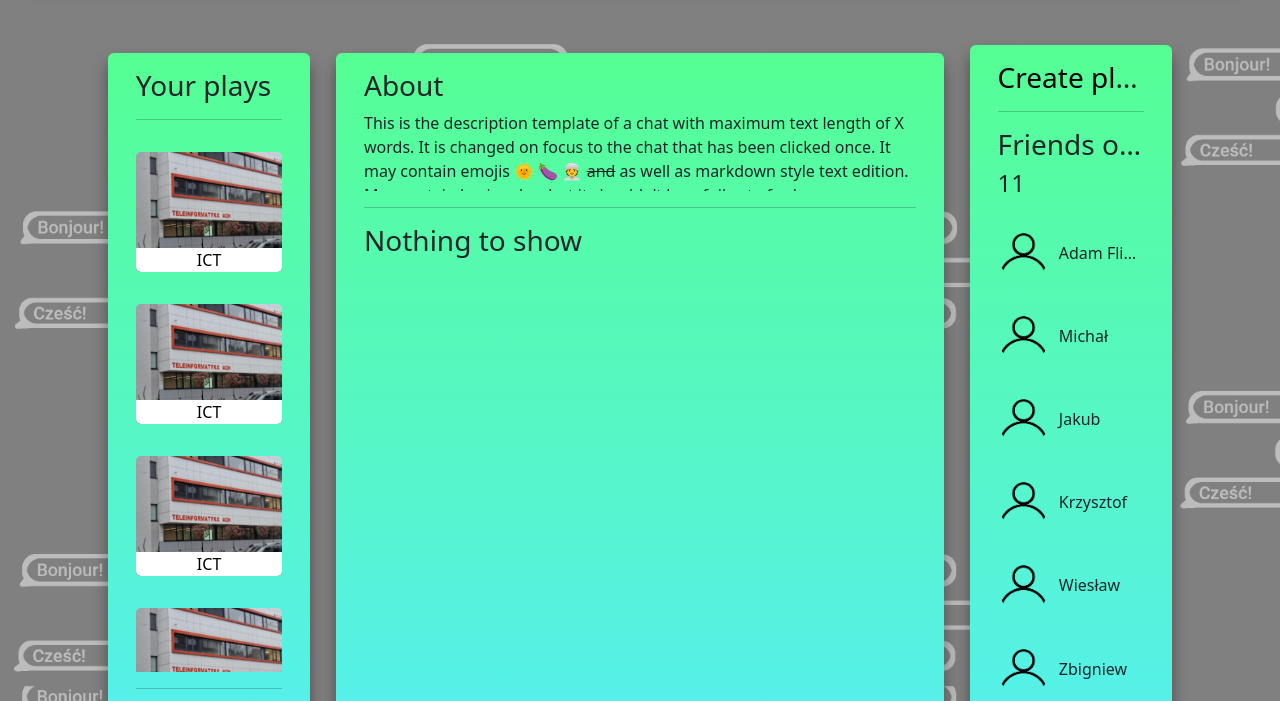
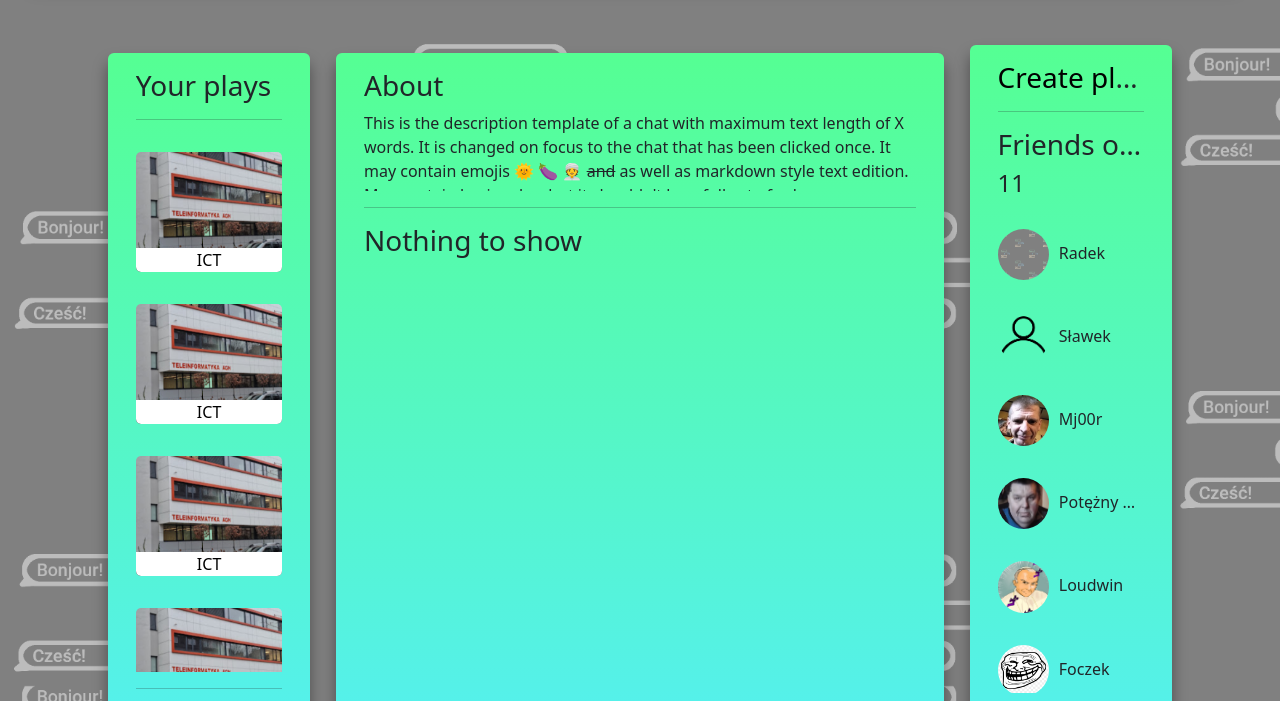
Before and after one commit to LeMeTwo/WWW2022, a website: page MainPage.html in a window 1280 px wide. Shown: the part 115-816 px from the top of the page. Drawn offline with nearby package versions, Linux system fonts and the light colour scheme.

Commit message:
Gaming design

```diff
--- a/MainPage.html
+++ b/MainPage.html
@@ -162,37 +162,37 @@
                     <div class="friends-list">
                         <div class="list-group">
                             <a class="list-group-item count" href="PrivateRoom.html">
-                                <img class="profile-pic" src="profile_pics_db/student_0.png" alt="profile pic here">Adam Flinta
+                                <img class="profile-pic" src="backgrounds_db/pattern_background.png" alt="profile pic here">Radek
                             </a>
                             <a class="list-group-item count" href="PrivateRoom.html">
-                                <img class="profile-pic" src="profile_pics_db/student_0.png" alt="profile pic here">Michał
+                                <img class="profile-pic" src="icons_db/Account.png" alt="profile pic here">Sławek
                             </a>
                             <a class="list-group-item count" href="PrivateRoom.html">
-                                <img class="profile-pic" src="profile_pics_db/student_0.png" alt="profile pic here">Jakub
+                                <img class="profile-pic" src="profile_pics_db/pic_1.png" alt="profile pic here">Mj00r
                             </a>
                             <a class="list-group-item count" href="PrivateRoom.html">
-                                <img class="profile-pic" src="profile_pics_db/student_0.png" alt="profile pic here">Krzysztof
+                                <img class="profile-pic" src="profile_pics_db/pic_2.png" alt="profile pic here">Potężny Warmianin
                             </a>
                             <a class="list-group-item count" href="PrivateRoom.html">
-                                <img class="profile-pic" src="profile_pics_db/student_0.png" alt="profile pic here">Wiesław
+                                <img class="profile-pic" src="profile_pics_db/pic_3.png" alt="profile pic here">Loudwin
                             </a>
                             <a class="list-group-item count" href="PrivateRoom.html">
-                                <img class="profile-pic" src="profile_pics_db/student_0.png" alt="profile pic here">Zbigniew
+                                <img class="profile-pic" src="profile_pics_db/pic_4.png" alt="profile pic here">Foczek
                             </a>
                             <a class="list-group-item count" href="PrivateRoom.html">
-                                <img class="profile-pic" src="profile_pics_db/student_0.png" alt="profile pic here">Artur
+                                <img class="profile-pic" src="profile_pics_db/pic_5.png" alt="profile pic here">Adam Flinta
                             </a>
                             <a class="list-group-item count" href="PrivateRoom.html">
-                                <img class="profile-pic" src="profile_pics_db/student_0.png" alt="profile pic here">Piotr
+                                <img class="profile-pic" src="profile_pics_db/pic_6.png" alt="profile pic here">Leszek
                             </a>
                             <a class="list-group-item count" href="PrivateRoom.html">
-                                <img class="profile-pic" src="profile_pics_db/student_0.png" alt="profile pic here">Dominik
+                                <img class="profile-pic" src="profile_pics_db/pic_7.jpg" alt="profile pic here">Kaczor Donald
                             </a>
                             <a class="list-group-item count" href="PrivateRoom.html">
-                                <img class="profile-pic" src="profile_pics_db/student_0.png" alt="profile pic here">Jarosław
+                                <img class="profile-pic" src="profile_pics_db/pic_8.png" alt="profile pic here">Jim Beam
                             </a>
                             <a class="list-group-item count" href="PrivateRoom.html">
-                                <img class="profile-pic" src="profile_pics_db/student_0.png" alt="profile pic here">Andrzej
+                                <img class="profile-pic" src="profile_pics_db/pic_9.jpg" alt="profile pic here">Anser
                             </a>
                         </div>
                     </div>
```
Also changed, not shown: ChatRoom.html (+11 -11 lines), PrivateRoom.html (+11 -11 lines).
